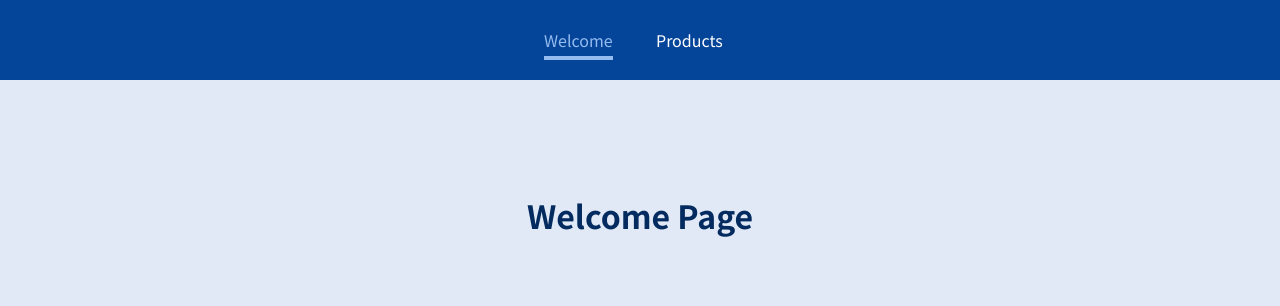
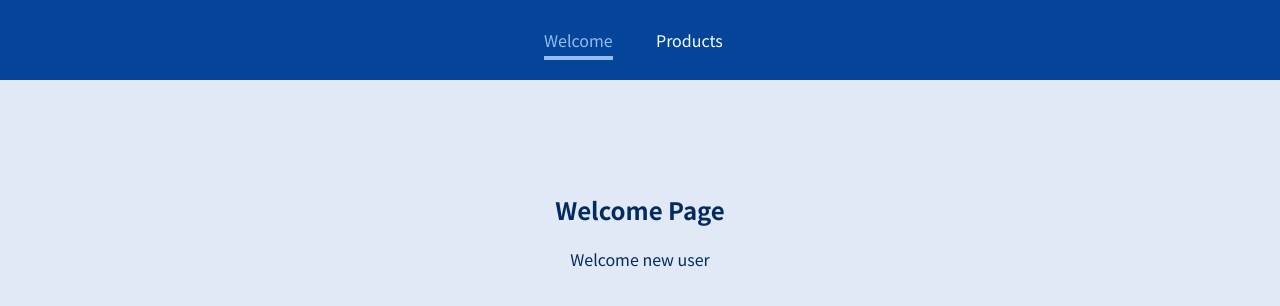
Before and after one commit to EidHachem/react-spa, a React (Create React App) app: page /welcome/new-user in a window 1280 px wide. Shown: the top 306 px of the page. Built offline with nearby package versions, Linux system fonts and the light colour scheme.

Commit message:
Add nested route in welcome page

```diff
--- a/src/pages/Welcome.js
+++ b/src/pages/Welcome.js
@@ -1,7 +1,15 @@
 import React from "react"
+import { Route } from "react-router-dom"
 
 const Welcome = () => {
-  return <h1>Welcome Page</h1>
+  return (
+    <section>
+      <h1>Welcome Page</h1>
+      <Route path="/welcome/new-user">
+        <p>Welcome new user</p>
+      </Route>
+    </section>
+  )
 }
 
 export default Welcome
```
Also changed, not shown: 1 other file (tests, documents, lock files or other folders).
